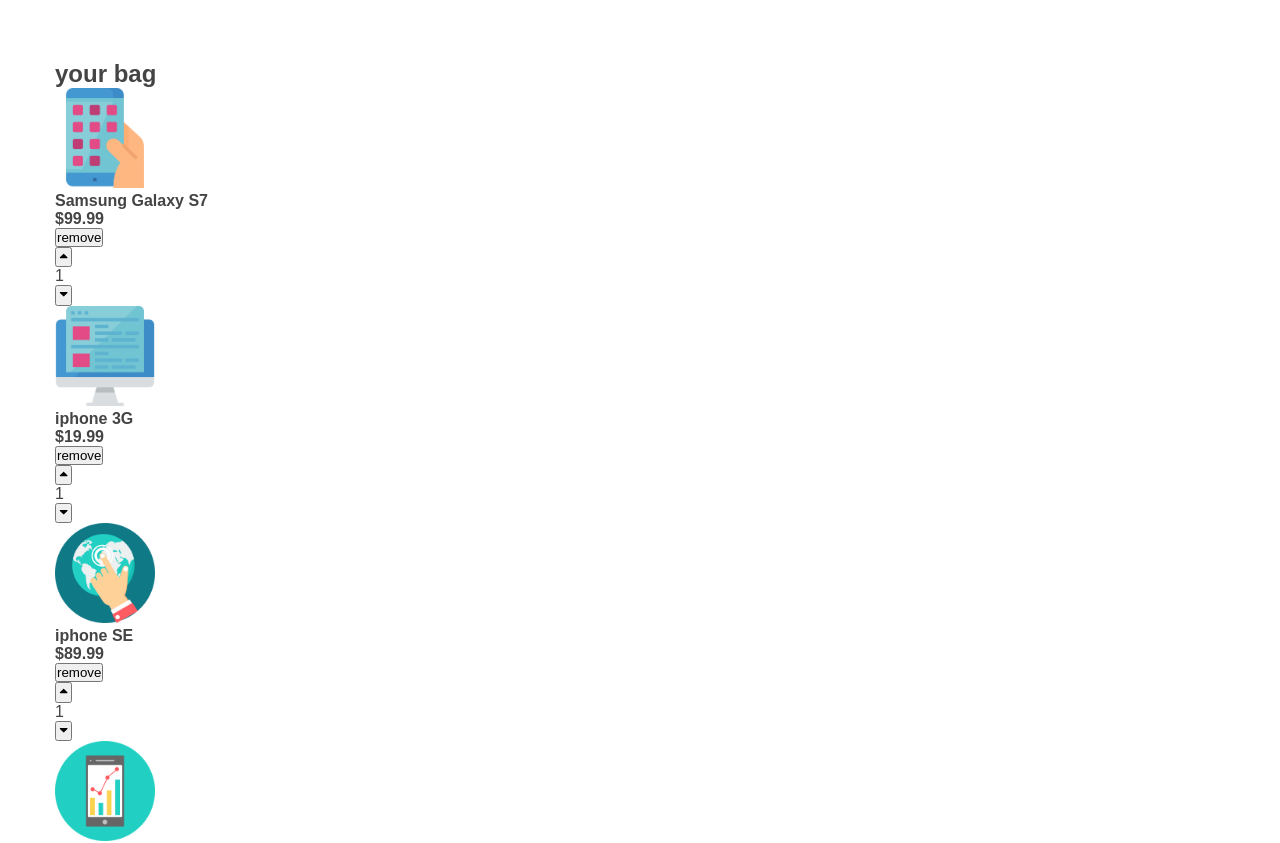
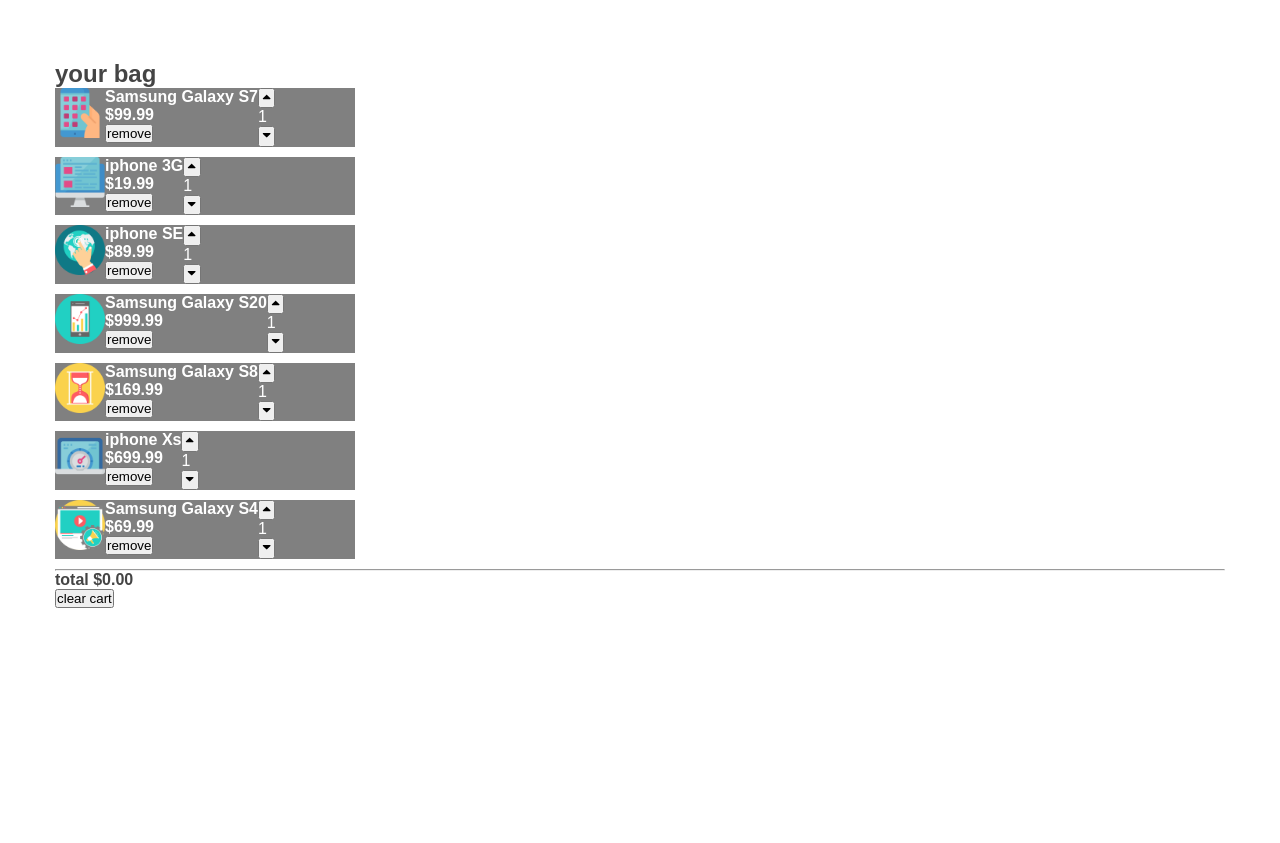
Before and after one commit to peterihimire/fxnigeria-frontend-task, a React (Create React App) app: page /details/1 in a window 1280 px wide. Shown: the top 843 px of the page. After the commit the page ends 800 px from the top, so only its background shows below. Built offline with nearby package versions, Linux system fonts and the light colour scheme; no server answers.

Commit message:
Working on the cart-item and items components

```diff
--- a/src/App.css
+++ b/src/App.css
@@ -1,5 +1,23 @@
 .cart-container {
   padding: 6rem 2rem;
+}
+.cart-item {
+  display: flex;
+  width: 300px;
+  justify-content: flex-start;
+  background-color: grey;
+  margin: 0 0 1rem 0;
+  color: white;
+}
+.cart-total {
+  display: flex;
+  justify-content: space-between;
+}
+
+.amount-btn {
+  /* display: flex;
+  align-items: center;
+  justify-content: space-between; */
 }
 @media screen and (min-width: 768px) {
   .cart-container-center {
--- a/src/components/Cart-Items.js
+++ b/src/components/Cart-Items.js
@@ -6,7 +6,9 @@ import img5 from "../assets/5.png";
 import img6 from "../assets/6.png";
 import img7 from "../assets/7.png";
 
-export default [
+let products;
+
+export default products = [
   {
     id: 1,
     title: "Samsung Galaxy S7",
--- a/src/components/CartItem.js
+++ b/src/components/CartItem.js
@@ -3,19 +3,19 @@ import { FaCaretUp, FaCaretDown } from "react-icons/fa";
 
 const CartItem = ({ img, title, price, amount }) => {
   return (
-    <div>
-      <img src={img} alt={title} width='100px' height='100px' />
+    <div className="cart-item">
+      <img src={img} alt={title} width="50px" height="50px" />
       <div>
         <h4>{title}</h4>
-        <h4>${price}</h4>
-        <button>remove</button>
+        <h4 className="item-price">${price}</h4>
+        <button className="remove-btn">remove</button>
       </div>
       <div>
-        <button>
+        <button className="amount-btn">
           <FaCaretUp />
         </button>
-        <p>{amount}</p>
-        <button>
+        <p className="amount">{amount}</p>
+        <button className="amount-btn">
           <FaCaretDown />
         </button>
       </div>
```
Also changed, not shown: 1 other file (tests, documents, lock files or other folders).
